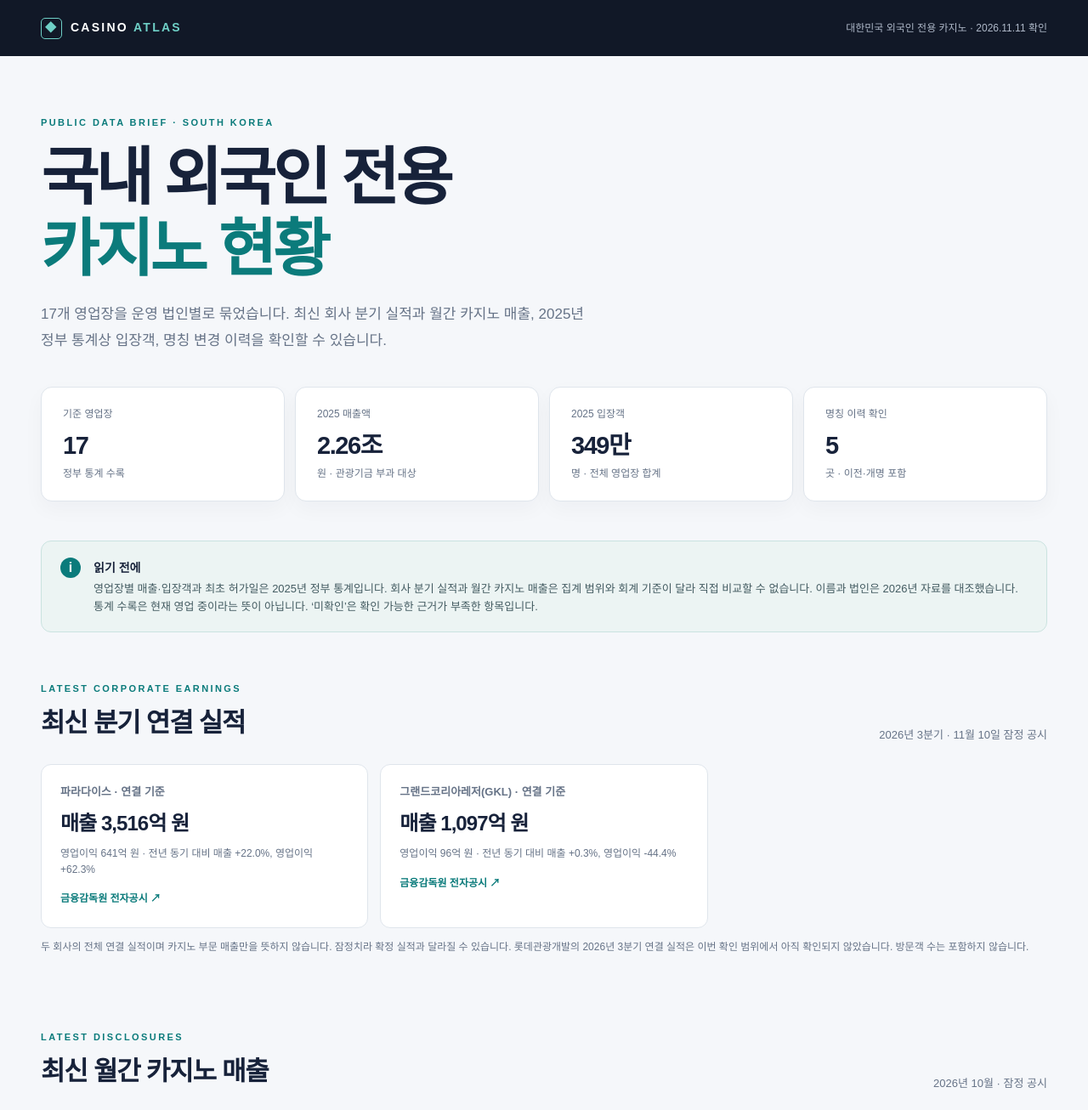
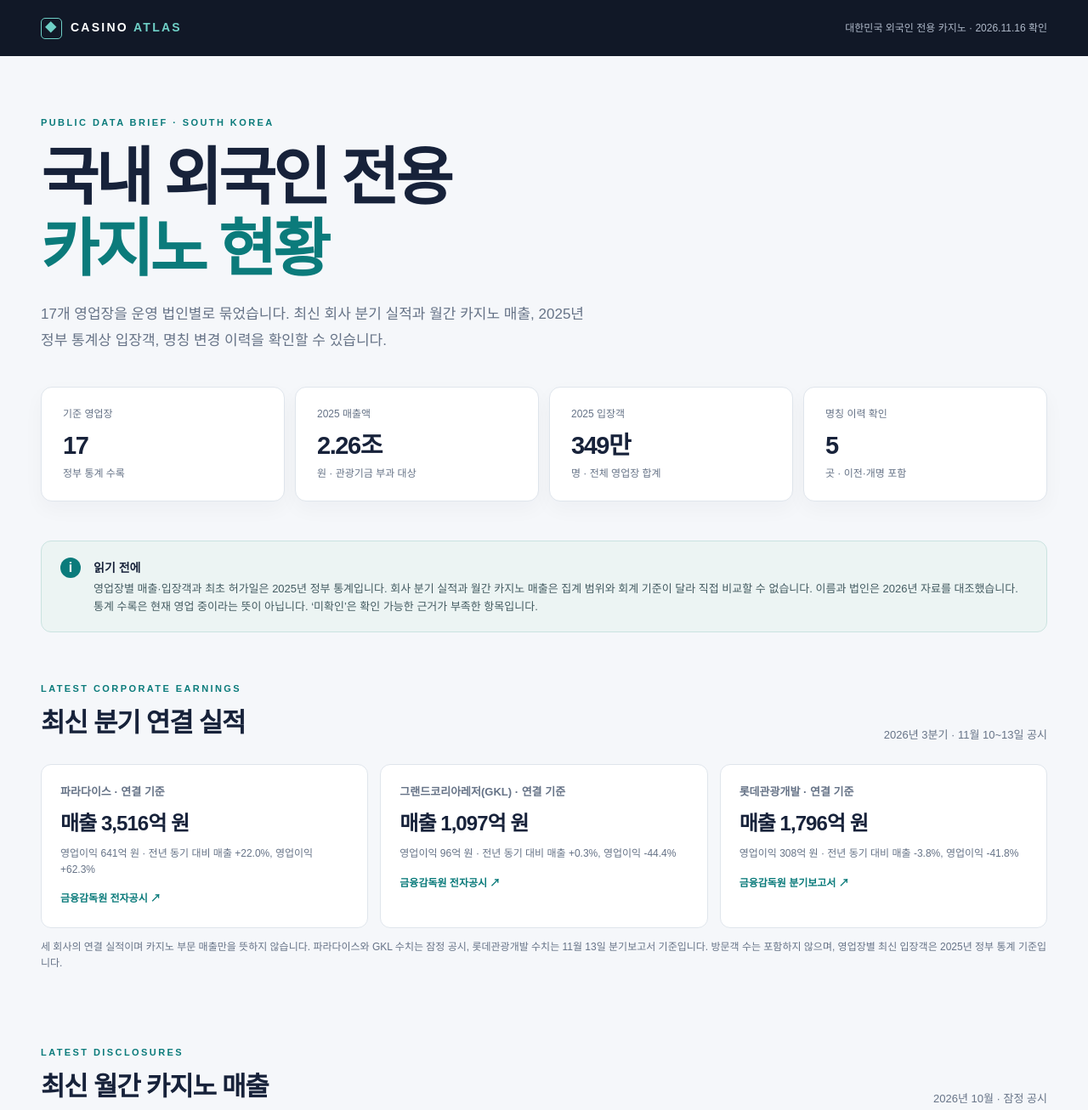
Before and after one commit to HongJeongHwan/sagam_deploy, a plain HTML site: page index.html in a window 1280 px wide. Shown: the top 1306 px of the page at 85% size. Drawn offline with Linux system fonts and the light colour scheme.

Commit message:
롯데관광개발 3분기 실적 추가

```diff
--- a/index.html
+++ b/index.html
@@ -17,7 +17,7 @@
   <header class="masthead">
     <div class="shell masthead-inner">
       <div class="brand"><span class="brand-mark" aria-hidden="true">◆</span><span>CASINO <b>ATLAS</b></span></div>
-      <span class="edition">대한민국 외국인 전용 카지노 · 2026.11.11 확인</span>
+      <span class="edition">대한민국 외국인 전용 카지노 · 2026.11.16 확인</span>
     </div>
   </header>
 
@@ -40,12 +40,13 @@
     </section>
 
     <section class="monthly" aria-labelledby="quarterly-title">
-      <div class="section-heading"><div><p class="kicker">LATEST CORPORATE EARNINGS</p><h2 id="quarterly-title">최신 분기 연결 실적</h2></div><span class="result-count">2026년 3분기 · 11월 10일 잠정 공시</span></div>
+      <div class="section-heading"><div><p class="kicker">LATEST CORPORATE EARNINGS</p><h2 id="quarterly-title">최신 분기 연결 실적</h2></div><span class="result-count">2026년 3분기 · 11월 10~13일 공시</span></div>
       <div class="monthly-grid">
         <article class="monthly-card"><span class="monthly-company">파라다이스 · 연결 기준</span><strong>매출 3,516억 원</strong><p>영업이익 641억 원 · 전년 동기 대비 매출 +22.0%, 영업이익 +62.3%</p><a href="https://dart.fss.or.kr/dsaf001/main.do?rcpNo=20261110800734" target="_blank" rel="noopener noreferrer">금융감독원 전자공시 ↗</a></article>
         <article class="monthly-card"><span class="monthly-company">그랜드코리아레저(GKL) · 연결 기준</span><strong>매출 1,097억 원</strong><p>영업이익 96억 원 · 전년 동기 대비 매출 +0.3%, 영업이익 -44.4%</p><a href="https://dart.fss.or.kr/dsaf001/main.do?rcpNo=20261110800321" target="_blank" rel="noopener noreferrer">금융감독원 전자공시 ↗</a></article>
+        <article class="monthly-card"><span class="monthly-company">롯데관광개발 · 연결 기준</span><strong>매출 1,796억 원</strong><p>영업이익 308억 원 · 전년 동기 대비 매출 -3.8%, 영업이익 -41.8%</p><a href="https://dart.fss.or.kr/dsaf001/main.do?rcpNo=20261113001690" target="_blank" rel="noopener noreferrer">금융감독원 분기보고서 ↗</a></article>
       </div>
-      <p class="monthly-footnote">두 회사의 전체 연결 실적이며 카지노 부문 매출만을 뜻하지 않습니다. 잠정치라 확정 실적과 달라질 수 있습니다. 롯데관광개발의 2026년 3분기 연결 실적은 이번 확인 범위에서 아직 확인되지 않았습니다. 방문객 수는 포함하지 않습니다.</p>
+      <p class="monthly-footnote">세 회사의 연결 실적이며 카지노 부문 매출만을 뜻하지 않습니다. 파라다이스와 GKL 수치는 잠정 공시, 롯데관광개발 수치는 11월 13일 분기보고서 기준입니다. 방문객 수는 포함하지 않으며, 영업장별 최신 입장객은 2025년 정부 통계 기준입니다.</p>
     </section>
 
     <section class="monthly" aria-labelledby="monthly-title">
@@ -79,6 +80,6 @@
       <div class="source-list"><strong>주요 출처</strong><a href="https://www.ngcc.go.kr/statis/facility.do" target="_blank" rel="noopener noreferrer">사행산업통합감독위원회 · 2025 영업장 통계 ↗</a><a href="https://kind.krx.co.kr/external/2026/05/15/001495/20260515003265/11013.htm" target="_blank" rel="noopener noreferrer">금융감독 공시 · 2026 영업장 목록 ↗</a><a href="https://7luck.com/JSPVIEW/default?GHLC_TYP=SH&URL_JSP=--abot--ABOT_01_04_SH&sel_lang_typ=EN" target="_blank" rel="noopener noreferrer">세븐럭 · 서울드래곤시티 위치 ↗</a><a href="https://www.headlinejeju.co.kr/news/articleView.html?idxno=576985" target="_blank" rel="noopener noreferrer">레스에이 명칭 변경 발표 ↗</a><a href="https://www.jobkorea.co.kr/company/42285432/recruit" target="_blank" rel="noopener noreferrer">펠릭스 채용 명칭 이력 ↗</a></div>
     </section>
   </main>
-  <footer><div class="shell footer-inner"><span>CASINO ATLAS</span><span>자료 확인일 2026.11.11 · 영업장 통계 실적 기준 2025년</span></div></footer>
+  <footer><div class="shell footer-inner"><span>CASINO ATLAS</span><span>자료 확인일 2026.11.16 · 영업장 통계 실적 기준 2025년</span></div></footer>
 </body>
 </html>
```
